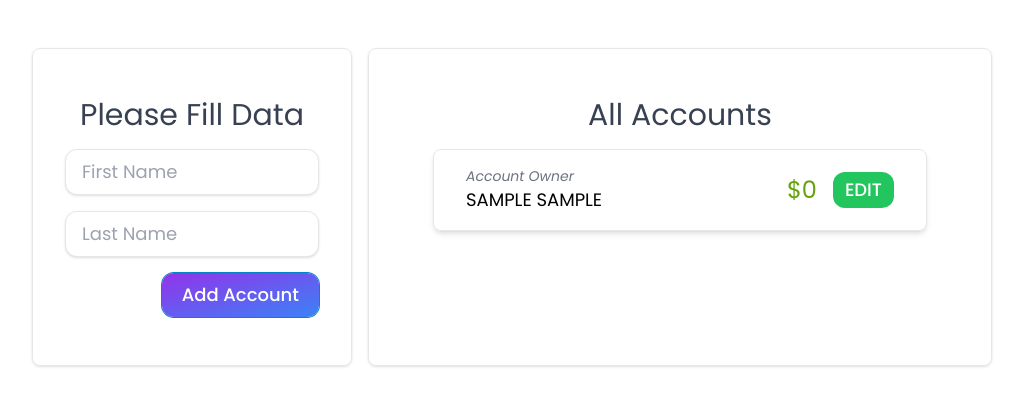
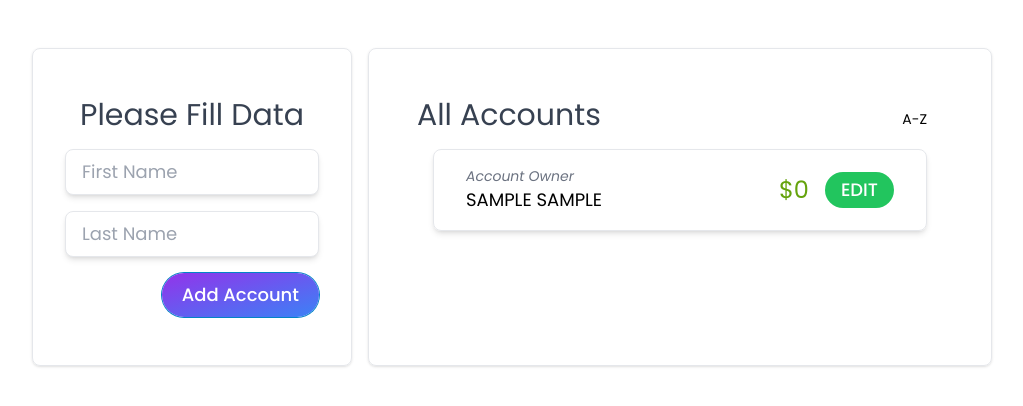
Before and after one commit to dkumza/bank-w-react-v1, a React (Vite) app: page / in a window 1280 px wide. Both pictures are taken after typing "Sample", "Sample" into the empty fields and a click on the button "Add Account". Shown: the top 406 px of the page, without its empty margins (128-1151 px from the left). Built offline with nearby package versions, Linux system fonts and the light colour scheme.

Commit message:
sort a-z

```diff
--- a/ls.js
+++ b/ls.js
@@ -30,7 +30,7 @@ export const read = (key, id = 0) => {
 };
 
 export const update = (key, id, value) => {
-   console.log(key, id, value);
+   // console.log(key, id, value);
    const items = get(key).map((item) =>
       item.id === id ? { ...item, ...value, id } : item
    );
--- a/src/App.jsx
+++ b/src/App.jsx
@@ -15,12 +15,23 @@ function App() {
    const [edit, setEdit] = useState(null);
    const [updateUsers, setUpdateUsers] = useState(null);
 
+   console.log(users);
+
    useEffect(() => {
       // imitate fetch from server
-      setTimeout(() => {
-         setUsers(read(KEY));
-      }, 300);
+      // setTimeout(() => {
+      setUsers(read(KEY));
+      // }, 500);
    }, []);
+
+   const sortUsers = (users) => {
+      return [...users].sort((a, b) => a.lastName.localeCompare(b.lastName));
+   };
+   const handleSortClick = () => {
+      const sortedUsers = sortUsers(read(KEY));
+      setUsers(sortedUsers);
+      localStorage.setItem(KEY, JSON.stringify(sortedUsers));
+   };
 
    useEffect(() => {
       if (null === create) {
@@ -67,6 +78,7 @@ function App() {
             remove={remove}
             setRemove={setRemove}
             setClear={setClear}
+            handleSortClick={handleSortClick}
          />
       </div>
    );
--- a/src/components/Create.jsx
+++ b/src/components/Create.jsx
@@ -50,7 +50,13 @@ export const Create = ({ setCreate }) => {
                   }}
                />
                <div className="btn-wrap flex justify-end">
-                  <button className="btn-primary" onClick={add}>
+                  <button
+                     className="btn-primary"
+                     onClick={() => {
+                        add();
+                        // sortUsers(users);
+                     }}
+                  >
                      Add Account
                   </button>
                </div>
--- a/src/components/EditUser.jsx
+++ b/src/components/EditUser.jsx
@@ -14,6 +14,8 @@ export const EditUser = ({
 }) => {
    const [resize, setResize] = useState(false); // resize edit wrapper
    const [balance, setBalance] = useState(0);
+
+   // console.log(users);
 
    const handleEdit = () => {
       setResize((editing) => !resize);
--- a/src/components/Store.jsx
+++ b/src/components/Store.jsx
@@ -12,12 +12,21 @@ export const Store = ({
    remove,
    setRemove,
    setClear,
+   handleSortClick,
 }) => {
    return (
       <div className="w-full p-12 border rounded-lg shadow">
-         <h1 className="text-3xl text-gray-700 text-center mb-2">
-            All Accounts
-         </h1>
+         <div className="info flex justify-between items-center">
+            <h1 className="text-3xl text-gray-700 text-center mb-2">
+               All Accounts
+            </h1>
+            <button
+               className="rounded-full hover:bg-green-500 hover:text-white h-6 px-4 text-sm"
+               onClick={handleSortClick}
+            >
+               A-Z
+            </button>
+         </div>
          <div className="store-wrap">
             {users === null && <p className="">Loading...</p>}
             {users !== null && !users.length && (
--- a/src/index.css
+++ b/src/index.css
@@ -23,8 +23,8 @@
 input {
    @apply border
    py-2 px-4
-   rounded-xl
-   shadow
+   rounded-lg
+   shadow-md
    outline-sky-500
    placeholder:text-gray-400;
 }
@@ -39,7 +39,7 @@ input {
    focus:outline-none
  focus:ring-sky-600
    font-medium
-   rounded-xl
+   rounded-full
    px-5 py-2
    text-center;
 }
@@ -69,9 +69,9 @@ input {
    focus:ring-1
    focus:ring-red-300
    font-medium
-   rounded-xl
+   rounded-full
    py-1
-   px-3;
+   px-4;
 }
 
 .btn-sec-1 {
```
